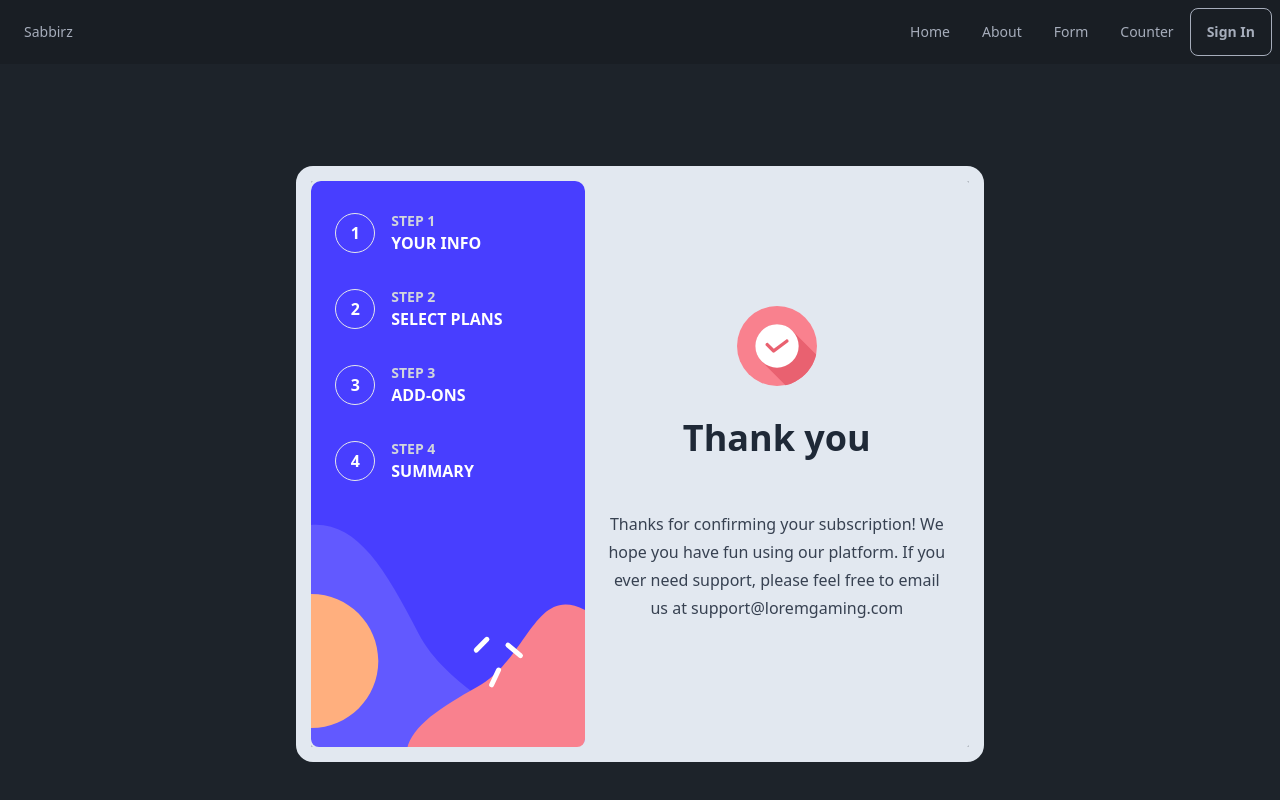
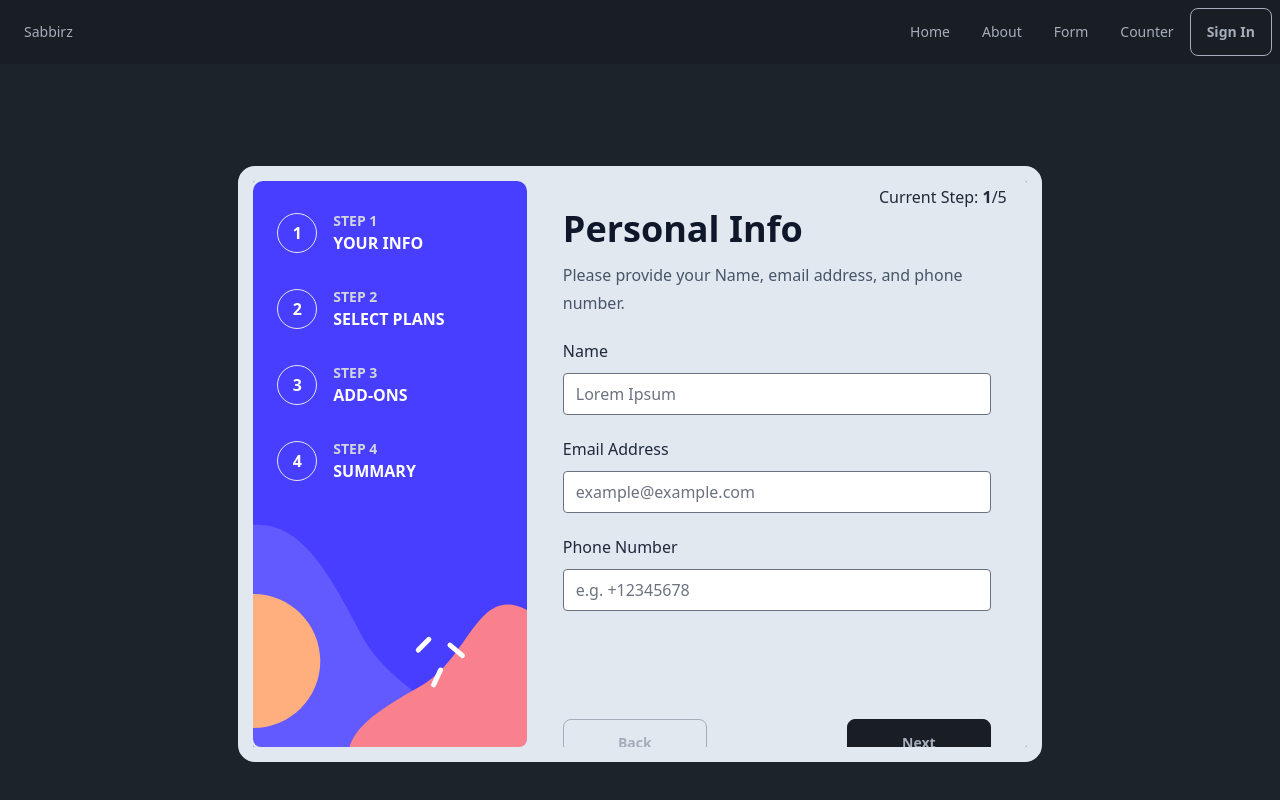
Before and after one commit to sabbirkuasha/vueBasic, a Vue app: page /multi in a window 1280 px wide. Shown: the top 800 px of the page. Built offline with nearby package versions, Linux system fonts and the light colour scheme; a web font is replaced by a local one.

Commit message:
Thank you message

```diff
--- a/src/components/MultiStepForms/MultiStep.vue
+++ b/src/components/MultiStepForms/MultiStep.vue
@@ -4,12 +4,16 @@
             class="outline outline-slate-200 outline-[15px] flex rounded-sm overflow-hidden bg-slate-200 ">
             <StepsCounter :steps="steps" />
 
-            <div id="steps-form-details" class="border-none px-5 py-1 w-96 h-[566px] ">
-                <!-- <PersonalInfo /> -->
+            <div id="steps-form-details" class="border-none px-5 py-1 w-[500px] h-[566px] ">
+                <div class="text-right text-gray-800">
+                    <p>Current Step: <span class="font-bold">{{ mFormData.currentStep }}</span>/5</p>
+                </div>
+                <PersonalInfo />
+
                 <!-- <PlansInfo /> -->
                 <!-- <AddOns /> -->
                 <!-- <SummaryDetails /> -->
-                <ThankYou />
+                <!-- <ThankYou /> -->
 
             </div>
         </div>
@@ -25,6 +29,10 @@ import AddOns from './AddOns.vue';
 import SummaryDetails from './SummaryDetails.vue'
 import ThankYou from './ThankYou.vue';
 
+import { mForm } from '@/stores/multiForm';
+
+const mFormData = mForm()
+console.log(mFormData.currentStep)
 
 const steps = ([
     {
--- /dev/null
+++ b/src/stores/multiForm.js
@@ -0,0 +1,7 @@
+import { defineStore } from 'pinia'
+
+export const mForm = defineStore('multiForm', {
+  state: () => ({
+    currentStep: 1 // Starting from step 1
+  })
+})
```
